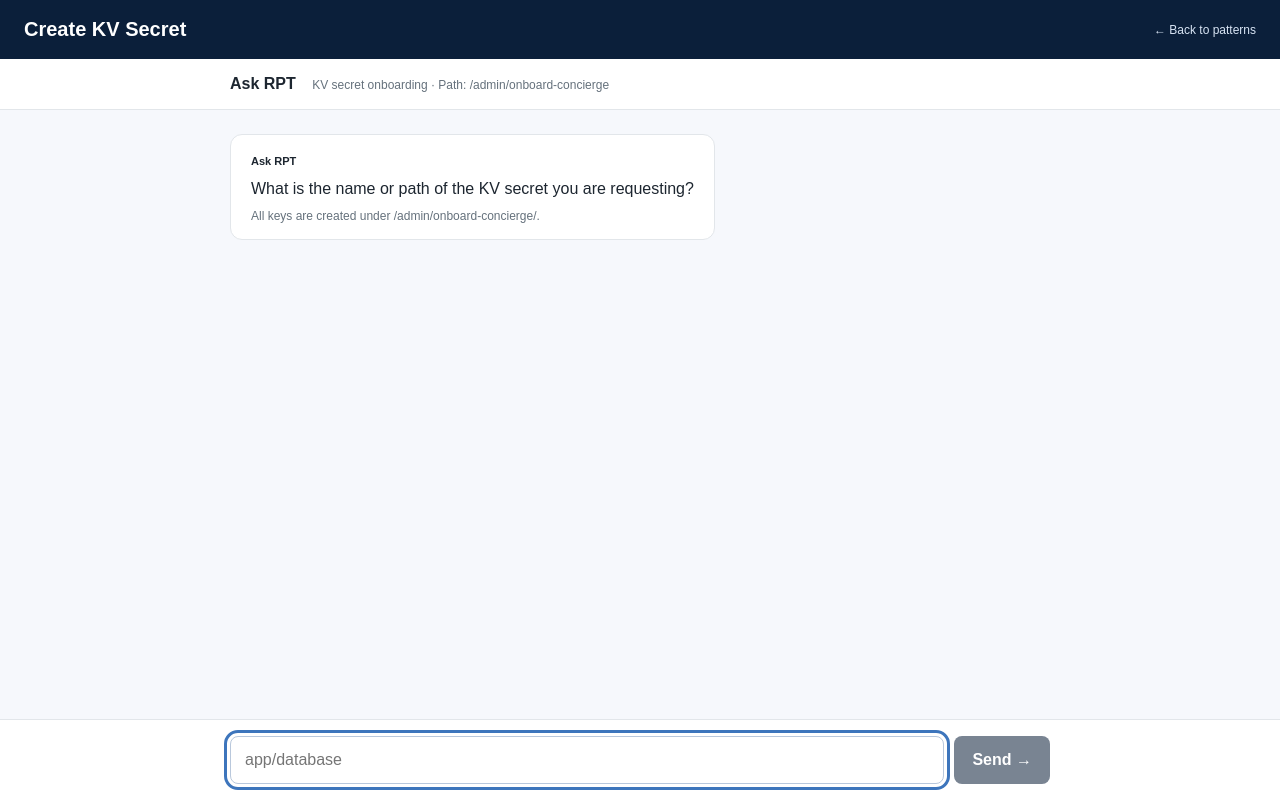
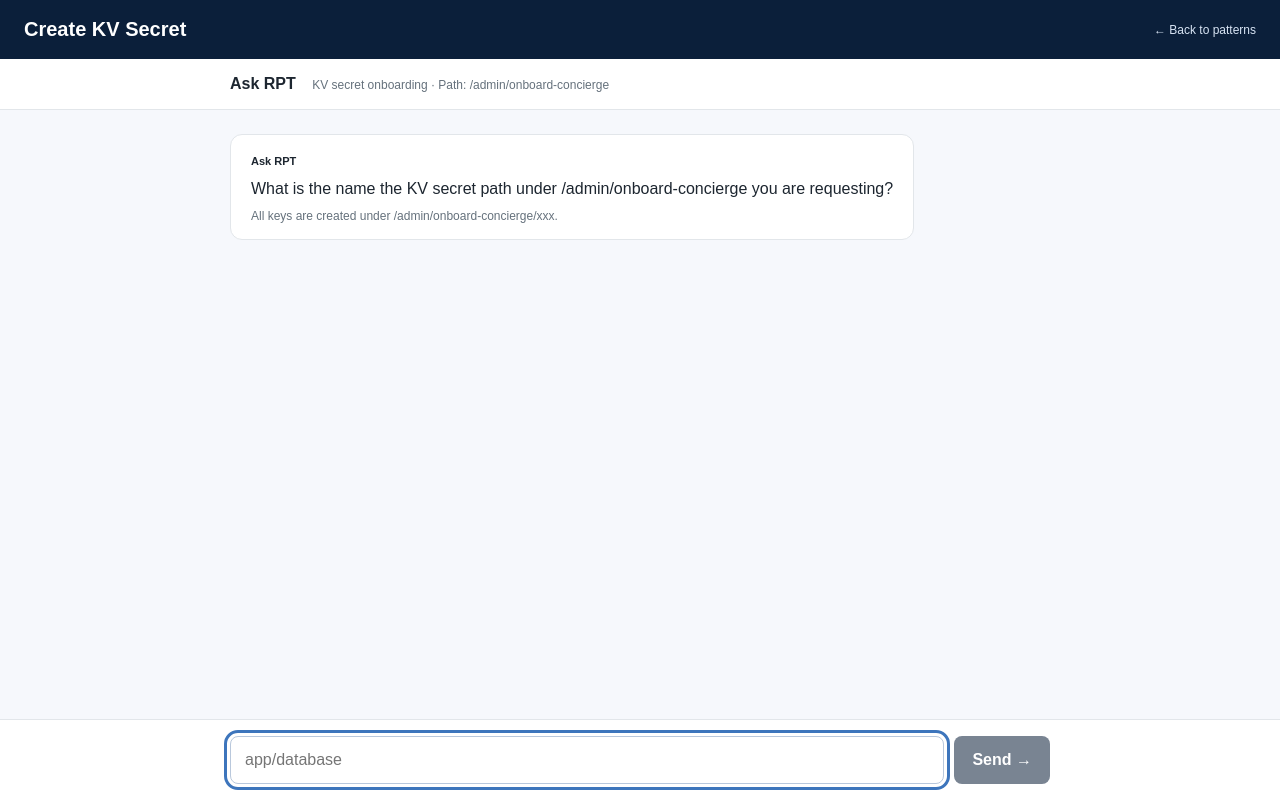
Before and after one commit to tuffner-rpt/rpt-vault-concierge, a Next.js app: page /kv-secret in a window 1280 px wide. Built offline with nearby package versions, Linux system fonts and the light colour scheme.

Commit message:
Update KV secret question and full path example

```diff
--- a/app/components/KVMountChat.tsx
+++ b/app/components/KVMountChat.tsx
@@ -15,7 +15,7 @@ const mountRules: InputRule[] = [
 ];
 
 const secretQuestions = [
-  "What is the name or path of the KV secret you are requesting?",
+  "What is the name the KV secret path under /admin/onboard-concierge you are requesting?",
   "Enter your Business Unit ID",
   "Enter your UserID",
 ];
@@ -83,7 +83,7 @@ export function KVMountChat({ mode = "mount" }: { mode?: "mount" | "secret" }) {
       <div className="kv-chat-messages" role="log" aria-live="polite" aria-relevant="additions">
         {questions.slice(0, Math.min(step + 1, questions.length)).map((question, index) => (
           <div className="kv-chat-exchange" key={question}>
-            <div className="kv-chat-bubble assistant"><strong>Ask RPT</strong><p>{question}</p>{index === 0 ? <small>{secret ? "All keys are created under /admin/onboard-concierge/." : rules[0].hint}</small> : null}</div>
+            <div className="kv-chat-bubble assistant"><strong>Ask RPT</strong><p>{question}</p>{index === 0 ? <small>{secret ? "All keys are created under /admin/onboard-concierge/xxx." : rules[0].hint}</small> : null}</div>
             {answers[index] ? <div className="kv-chat-bubble user"><strong>You</strong><p>{answers[index]}</p></div> : null}
           </div>
         ))}
```
